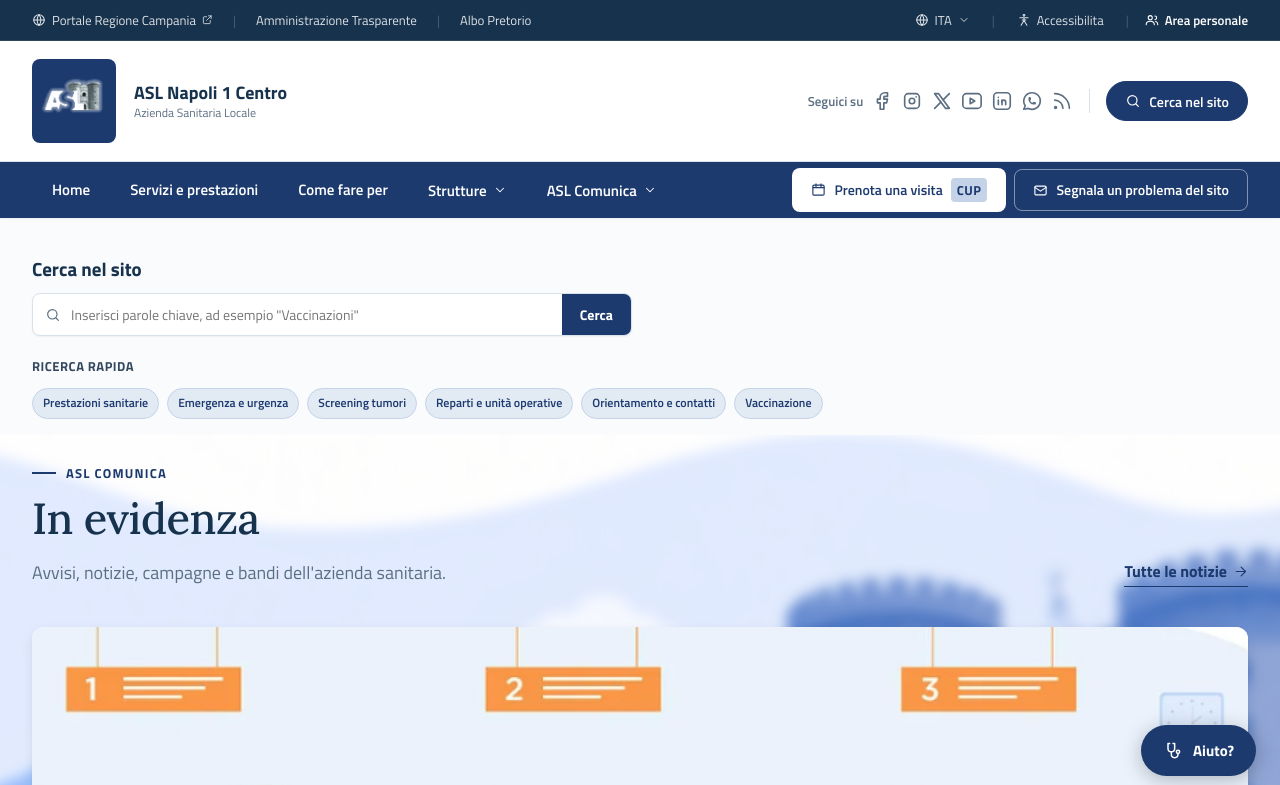
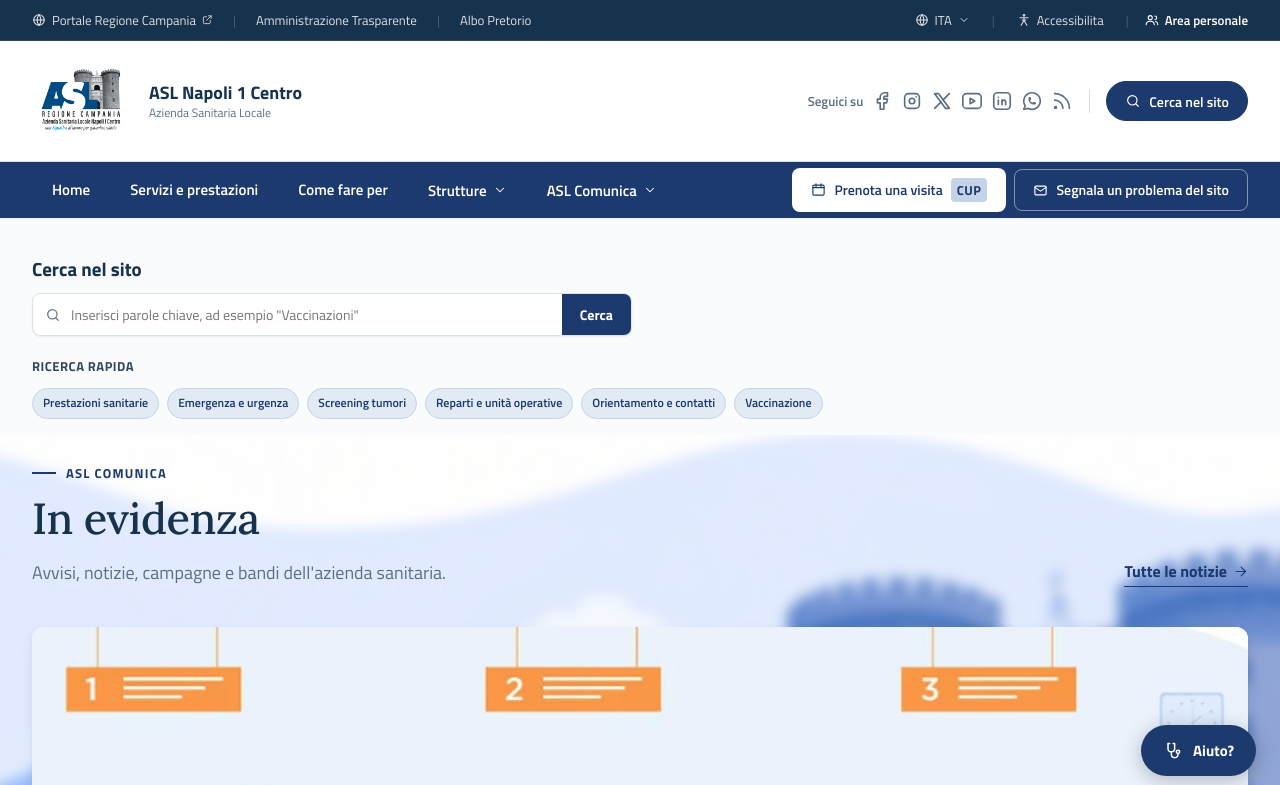
Before and after one commit to michele-cianni/demo-asl-napoli-1-centro, a React (Vite) app: page / in a window 1280 px wide. Shown: the top 785 px of the page. Built offline with nearby package versions, Linux system fonts and the light colour scheme.

Commit message:
fix(footer, header): update logo source and adjust styles for brand logo

```diff
--- a/src/component/Footer.jsx
+++ b/src/component/Footer.jsx
@@ -15,9 +15,9 @@
         <div className={styles.footer__logos}>
           <div className={styles.footer__brand}>
             <img
-              src={`${import.meta.env.BASE_URL}images/logos/asl-napoli-1-centro-bianco.png`}
+              src={`${import.meta.env.BASE_URL}images/logos/nuovologoasl1.png`}
               alt=""
-              style={{ height: 48, width: 'auto', objectFit: 'contain' }}
+              style={{ height: 48, width: 'auto', objectFit: 'contain', background: 'white', borderRadius: 6, padding: '4px 8px' }}
             />
             <div className={styles.footer__brandTitle}>ASL Napoli 1 Centro</div>
           </div>
--- a/src/component/Header.jsx
+++ b/src/component/Header.jsx
@@ -110,7 +110,7 @@
             <a href="index.html" className={cx(styles.brand, styles['brand--mobile'])}>
               <div className={styles.brand__logoWrap}>
                 <img
-                  src={`${import.meta.env.BASE_URL}images/logos/asl-napoli-1-centro.png`}
+                  src={`${import.meta.env.BASE_URL}images/logos/nuovologoasl1.png`}
                   alt=""
                   className={cx(styles.brand__logo, styles['brand__logo--mobile'])}
                 />
@@ -148,7 +148,7 @@
         <a href="index.html" className={cx(styles.brand, isCompact && styles['brand--compact'])}>
           <div className={styles.brand__logoWrap}>
             <img
-              src={`${import.meta.env.BASE_URL}images/logos/asl-napoli-1-centro.png`}
+              src={`${import.meta.env.BASE_URL}images/logos/nuovologoasl1.png`}
               alt=""
               className={cx(styles.brand__logo, isCompact && styles['brand__logo--compact'])}
             />
--- a/src/component/Header.module.css
+++ b/src/component/Header.module.css
@@ -145,7 +145,7 @@
 }
 
 .brand__logoWrap {
-  background: var(--brand-primary);
+  background: transparent;
   border-radius: 8px;
   padding: 8px;
   display: flex;
```
